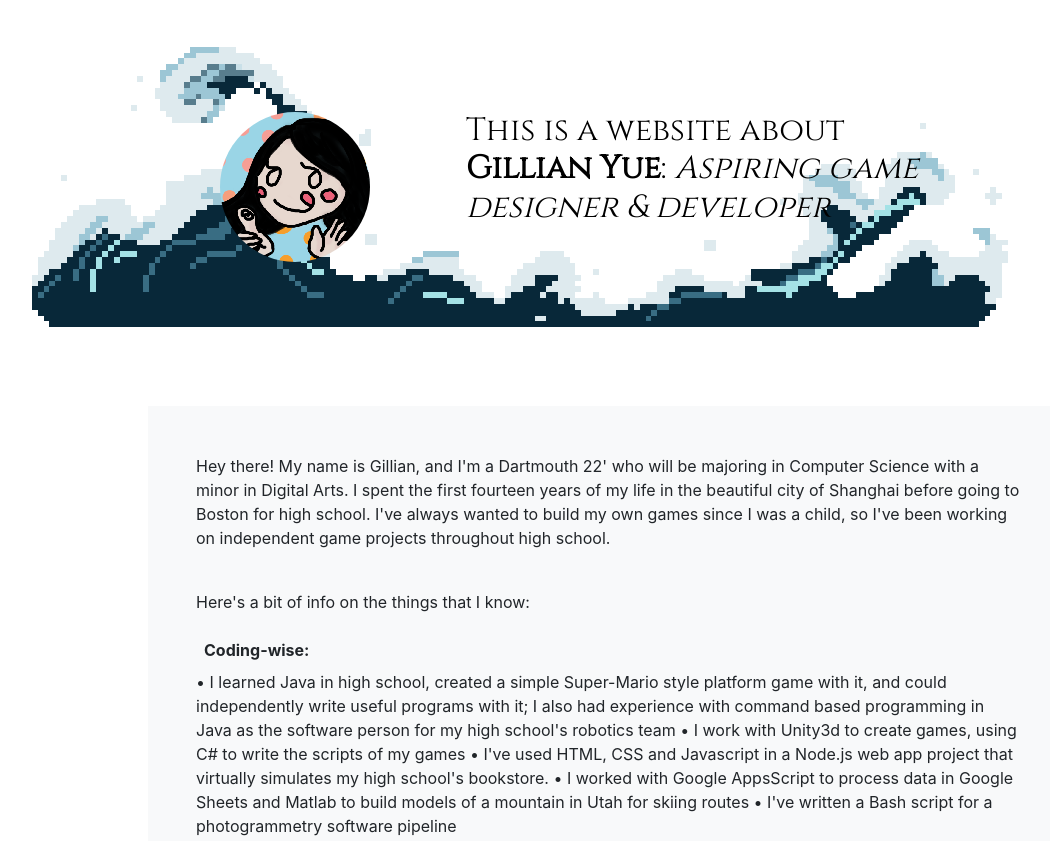
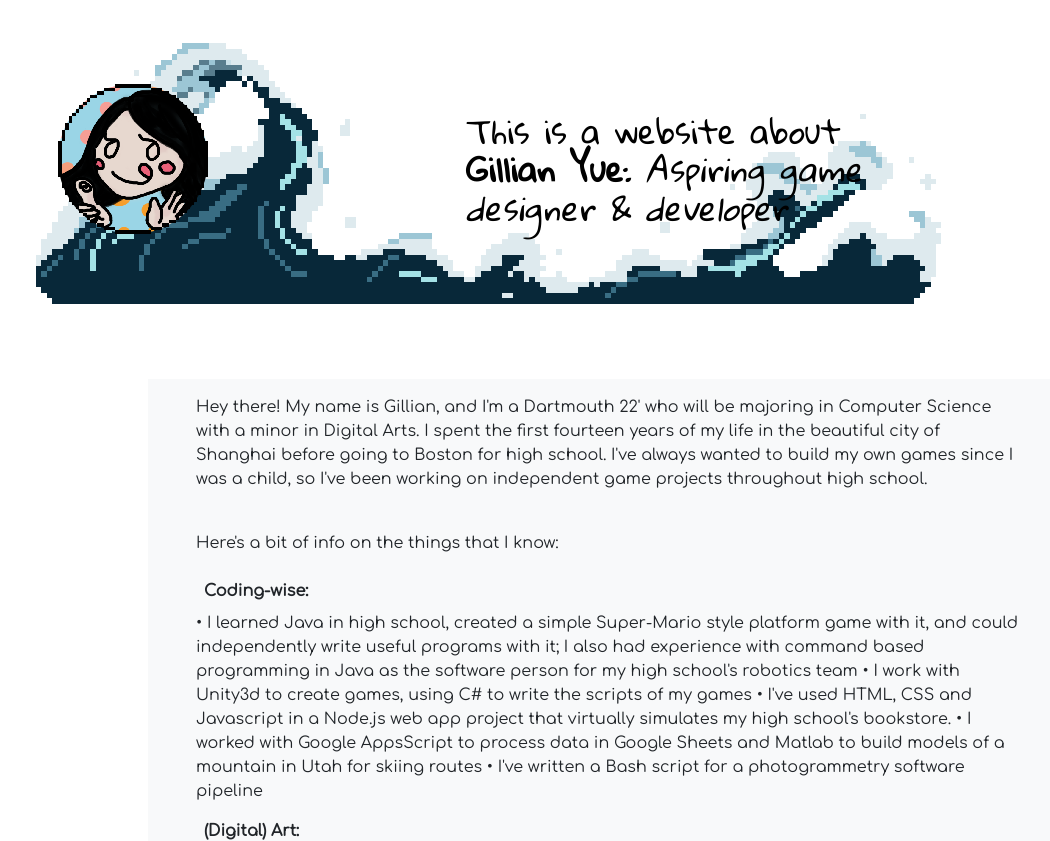
Before and after one commit to GillianYue/gyue.me, a plain HTML site: page index.html in a window 1280 px wide. Shown: the top 841 px of the page, without its empty margins (32-1082 px from the left). Drawn offline with nearby package versions, Linux system fonts and the light colour scheme.

Commit message:
circular_frame
a.k.a nada, zero, nothingness, emptiness but at the same time full of
everything and complete existence

```diff
--- a/index.html
+++ b/index.html
@@ -10,7 +10,7 @@
     integrity="sha384-MCw98/SFnGE8fJT3GXwEOngsV7Zt27NXFoaoApmYm81iuXoPkFOJwJ8ERdknLPMO"
     crossorigin="anonymous">
     <link rel="stylesheet" href="./main.css"  type="text/css"/>
-    <link href="https://fonts.googleapis.com/css?family=Cinzel" rel="stylesheet">
+    <link href="https://fonts.googleapis.com/css?family=Cinzel|Comfortaa|Gloria+Hallelujah" rel="stylesheet">
     <title>gyue.me</title>
   </head>
 
@@ -24,13 +24,22 @@
   image-rendering: crisp-edges;
   background-position: 10% 70%">
     <header class="container">
-      <div class="row" style="">
+      <div class="row" style="position: relative">
       <div class="col-md-4 p-5">
     <img src="./assets/img/profile.png" class="img-fluid rounded-circle" alt="Responsive image"
-    style="height: 150px; width: 150px; float: right">
+    style="height: 150px; width: 150px; float: right;
+    position:absolute; top: 20px; left: 20px; z-index:50;">
+    <img src="./assets/img/circular_frame.png"
+    style="position:absolute; top: 20px; left: 20px; z-index:51;
+    image-rendering: -moz-crisp-edges;
+  image-rendering: -webkit-crisp-edges;
+  image-rendering: pixelated;
+  image-rendering: crisp-edges;
+  background-position: 50% 50%;
+  height: 150px; width: 150px">
   </div>
-  <div class="col-7 p-5" style="color: black">
-    <h1 style="font-family: 'Cinzel', serif;
+  <div class="col-6 p-5" style="color: black">
+    <h1 style="font-family: 'Gloria Hallelujah', cursive;
     font-size: 200%">
       This is a website about <br/> <b>Gillian Yue</b>:
     <i>Aspiring game designer & developer</i></h1>
@@ -39,11 +48,13 @@
   </header>
 </div>
 
-  <section class="container bg-transparent"> <!-- texts of about me -->
+  <section class="container bg-transparent"
+  style="font-family: 'Comfortaa', cursive"> <!-- texts of about me -->
     <div class="row">
       <div class="col-10" style="margin: auto">
-    <div class="bg-light px-5 pt-5 pb-3">
-    <p>Hey there! My name is Gillian, and I'm a
+    <div class="bg-light px-5 pt-3 pb-3">
+    <p>
+      Hey there! My name is Gillian, and I'm a
       Dartmouth 22' who will be majoring in Computer
       Science with a minor in Digital Arts. I spent
       the first fourteen years of my life in the
```
Also changed, not shown: assets/img/circular_frame.png (added).
